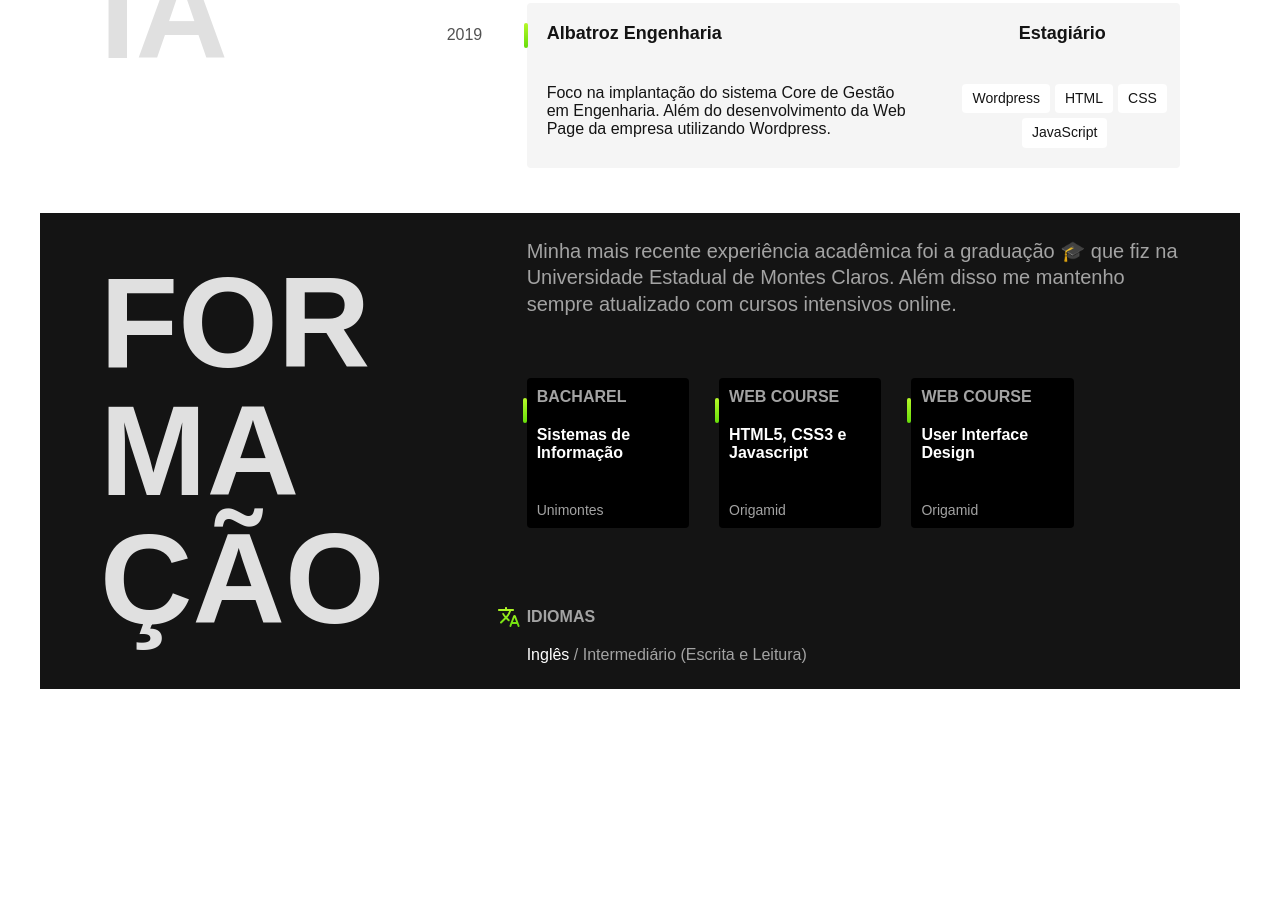
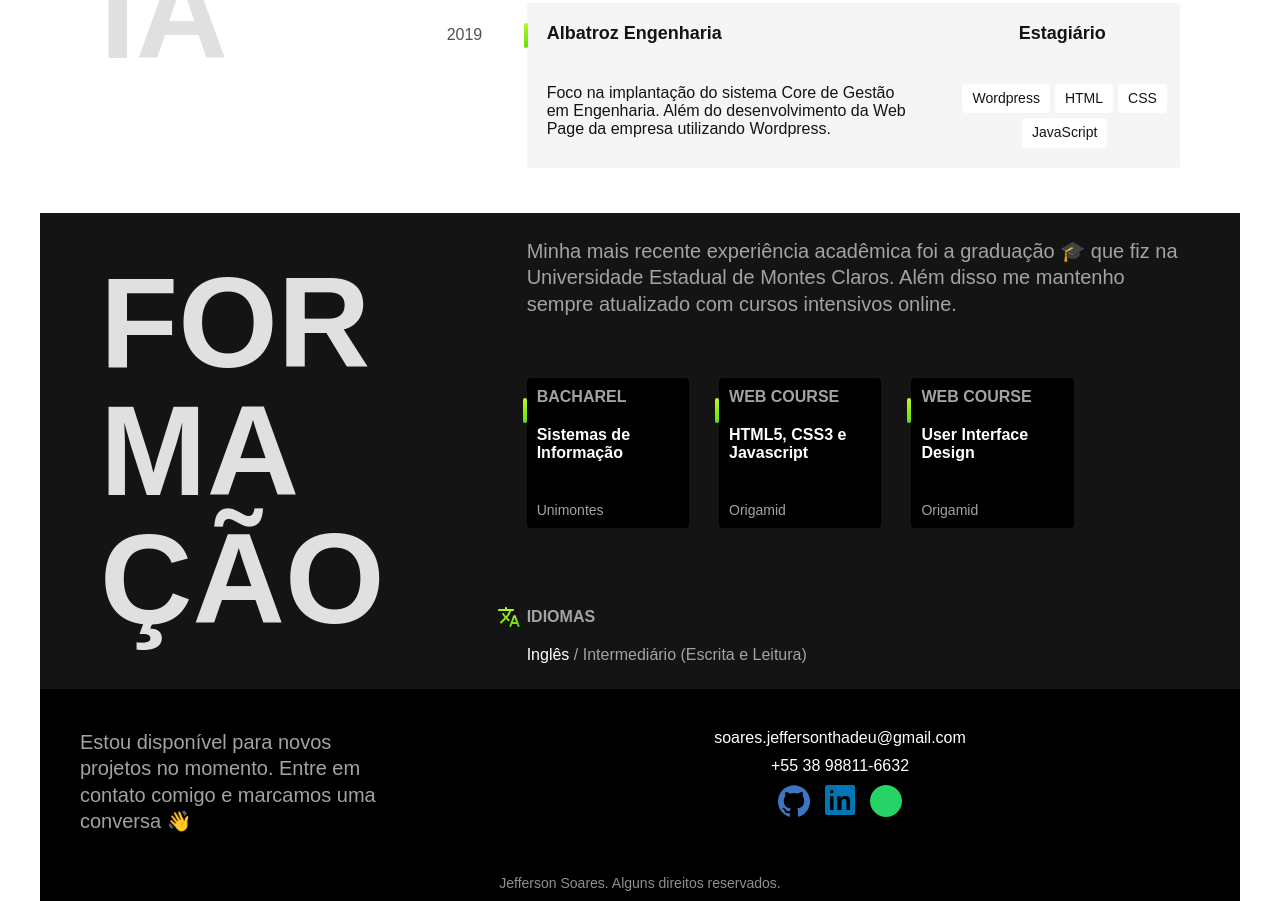
Before and after one commit to Jeffs-Dev/personalWebsite, a plain HTML site: page index.html in a window 1280 px wide. Shown: the part 1237-2138 px from the top of the page. Before the commit the page ends 1926 px from the top, so only its background shows below. Drawn offline with Linux system fonts and the light colour scheme.

Commit message:
done, but necessary adjustments

```diff
--- /dev/null
+++ b/css/footer.css
@@ -0,0 +1,55 @@
+.rodape-content{
+  max-width: 1200px;
+  margin: 0 auto;
+  display: grid;
+  grid-template-columns: 1fr 2fr;
+  padding: 20px 0px;
+  background: #000000;
+}
+
+.texto-footer{
+  padding: 20px 40px;
+  font-size: 1.25rem;
+  line-height: 1.33;
+  color: #a3a3a3;
+  display: flex;
+ flex-direction: column;
+ align-items: center;
+}
+
+.contato-email, .contato-telefone{
+  display: block;
+}
+
+.rodape-content-contatos{
+ display: flex;
+ flex-direction: column;
+ align-items: center;
+
+}
+
+.contato-email{
+  padding: 20px 0px 0px 0px;
+  color: #ffffff;
+
+}
+
+.contato-telefone{
+  padding: 10px 0px 0px 0px;
+  color: #ffffff;
+}
+
+.redes-sociais{
+  display: flex;
+  flex-wrap: wrap;
+  gap: 15px 15px;
+  padding: 10px 0px 0px 0px;
+}
+
+.footer-copy{
+  background-color: #000000;
+  color: #8F8F8F;
+  text-align: center;
+  padding: 0px 0px 10px 0px;
+  font-size: 0.875rem;
+}
--- a/css/style.css
+++ b/css/style.css
@@ -2,6 +2,7 @@
 @import "./introducao.css";
 @import "./experiencia.css";
 @import "./formacao.css";
+@import "./footer.css";
 
 body {
   font-family: "Fira Sans", Arial, Helvetica, sans-serif;
--- a/index.html
+++ b/index.html
@@ -18,9 +18,9 @@
 
       <nav>
         <ul class="header-menu">
-          <li><a href=""> Experiência </a></li>
-          <li><a href=""> Formação </a></li>
-          <li><a href=""> Contato </a></li>
+          <li><a href="#experiencia"> Experiência </a></li>
+          <li><a href="#formacao"> Formação </a></li>
+          <li><a href="#formacao"> Contato </a></li>
         </ul>
       </nav>
     </header>
@@ -37,7 +37,7 @@
       </div>
     </main>
 
-    <section class="experiencia">
+    <section class="experiencia" id="expeciencia">
       <h2 class="subtitulo">Experiência</h2>
 
       <div>
@@ -101,7 +101,7 @@
       </div>
     </section>
 
-    <section class="formacao">
+    <section class="formacao" id="formacao">
       <h2 class="subtitulo">Formação</h2>
 
       <div>
@@ -140,6 +140,33 @@
       </div>
     </section>
 
+    <footer class="rodape" id="formacao">
+
+      <section class="rodape-content">
+        <p class="texto-footer">Estou disponível para novos projetos no momento. Entre em contato comigo e marcamos uma conversa 👋</p>
+
+        <div class="rodape-content-contatos">
+          <span class="contato-email"> soares.jeffersonthadeu@gmail.com </span>
+          <span class="contato-telefone"> +55 38 98811-6632 </span>
+
+          <ul class="redes-sociais">
+            <li>
+              <a href=""><img src="./img/Github.svg" alt="Github"></a>
+            </li>
+            <li>
+              <a href=""><img src="./img/linkedin.svg" alt="Linkedin"></a>
+            </li>
+            <li>
+              <a href=""><img src="./img/whats.svg" alt="Whatsapp"></a>
+            </li>
+          </ul>
+
+        </div>
+
+      </section>
+
+      <p class="footer-copy"> Jefferson Soares. Alguns direitos reservados. </p>
+    </footer>
 
   </body>
 </html>
```
Also changed, not shown: img/Github.svg (added), img/face.svg (added), img/linkedin.svg (added), img/whats.svg (added).
